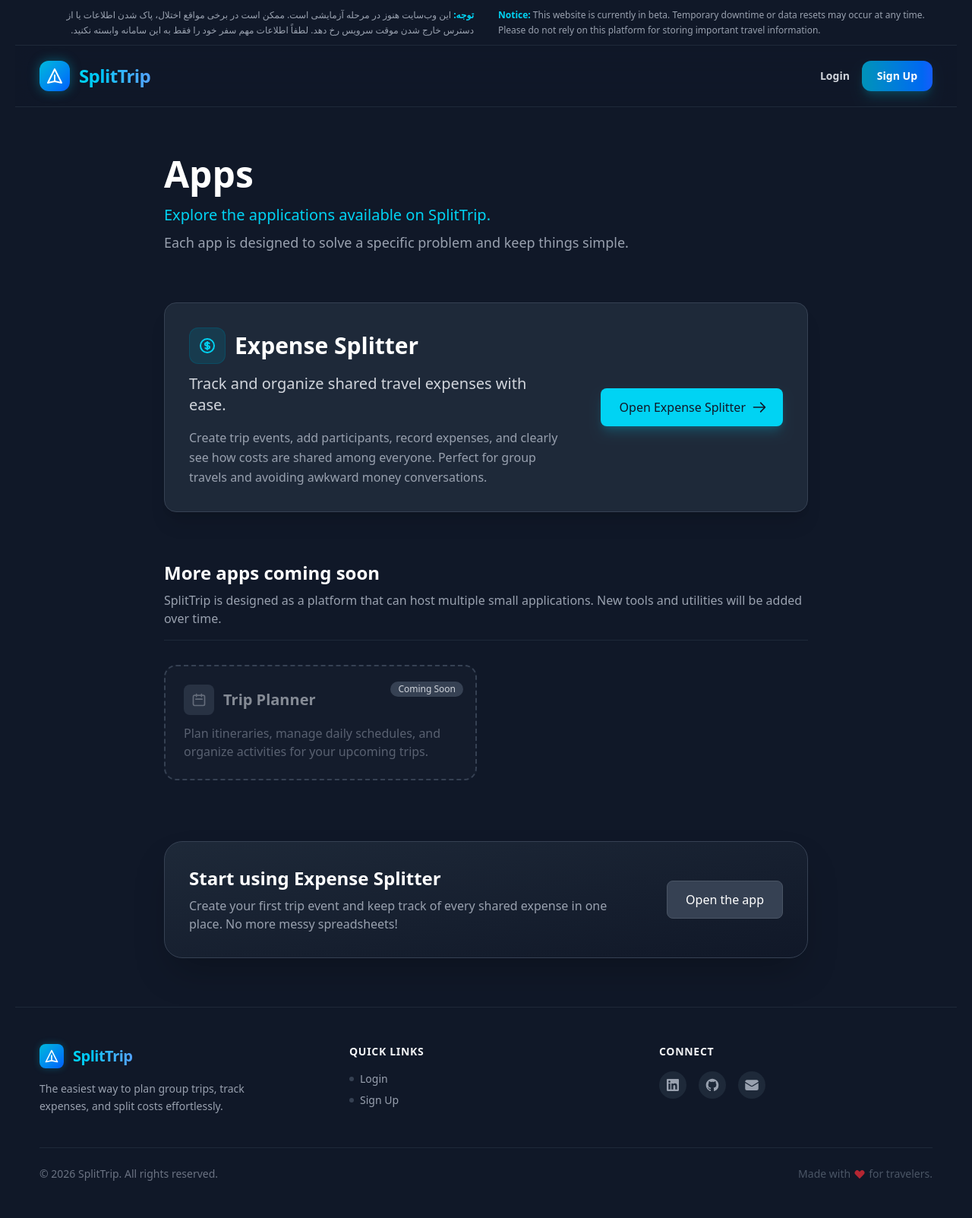
After one commit to hassan-ahmadi-jo/split-trip, a Django app: page /apps/ in a window 1280 px wide. The commit adds this page. Shown: the whole page at 76% size. Run offline with Django 5.2, Linux system fonts and the light colour scheme.

Commit message:
feat(core): add apps page - Create apps view and template - Register URL pattern for the apps page

```diff
--- a/SplitTrip/urls.py
+++ b/SplitTrip/urls.py
@@ -24,8 +24,8 @@ urlpatterns = [
     path('', include('core.urls')),
 
     # --- App
-    path('app/splitter/', include('events.urls.web_urls')),
-    path('app/splitter/events/<str:event_code>/tracker/', include('expenses.urls')),
+    path('apps/splitter/', include('events.urls.web_urls')),
+    path('apps/splitter/events/<str:event_code>/tracker/', include('expenses.urls')),
 
     # --- API
     path('api/events/', include('events.urls.api_urls')),
--- /dev/null
+++ b/core/templates/core/apps.html
@@ -0,0 +1,109 @@
+{% extends 'base.html' %}
+{% load static %}
+
+{% block title %}
+  Apps |
+{% endblock %}
+
+{% block content %}
+<div class="max-w-4xl mx-auto px-6 py-16 text-gray-300">
+
+    <!-- 1. Page Header -->
+    <header class="mb-16 text-center md:text-left">
+        <h1 class="text-4xl md:text-5xl font-bold text-white mb-4">Apps</h1>
+        <p class="text-lg md:text-xl text-cyan-400 font-medium mb-2">
+            Explore the applications available on SplitTrip.
+        </p>
+        <p class="text-gray-400 text-lg leading-relaxed max-w-2xl">
+            Each app is designed to solve a specific problem and keep things simple.
+        </p>
+    </header>
+
+    <!-- 2. Active Apps Section -->
+    <section class="mb-16">
+        <!-- App Card: Expense Splitter -->
+        <div class="bg-gray-800 rounded-2xl border border-gray-700 p-8 shadow-xl hover:border-cyan-500/30 hover:shadow-cyan-900/20 transition-all duration-300 group">
+            <div class="flex flex-col md:flex-row md:items-center justify-between gap-6">
+                <div class="flex-1">
+                    <div class="flex items-center gap-3 mb-3">
+                        <!-- App Icon (Optional) -->
+                        <div class="w-12 h-12 rounded-xl bg-cyan-900/50 text-cyan-400 flex items-center justify-center border border-cyan-800/50">
+                            <svg class="w-6 h-6" fill="none" stroke="currentColor" viewBox="0 0 24 24">
+                                <path stroke-linecap="round" stroke-linejoin="round" stroke-width="2" d="M12 8c-1.657 0-3 .895-3 2s1.343 2 3 2 3 .895 3 2-1.343 2-3 2m0-8c1.11 0 2.08.402 2.599 1M12 8V7m0 1v8m0 0v1m0-1c-1.11 0-2.08-.402-2.599-1M21 12a9 9 0 11-18 0 9 9 0 0118 0z" />
+                            </svg>
+                        </div>
+                        <h2 class="text-3xl font-bold text-white">Expense Splitter</h2>
+                    </div>
+                    <p class="text-xl text-gray-300 mb-4 font-medium">
+                        Track and organize shared travel expenses with ease.
+                    </p>
+                    <p class="text-gray-400 leading-relaxed max-w-2xl">
+                        Create trip events, add participants, record expenses, and clearly see how costs are shared among everyone. Perfect for group travels and avoiding awkward money conversations.
+                    </p>
+                </div>
+
+                <div class="mt-4 md:mt-0 md:ml-6 shrink-0">
+                    <!-- Update the URL to your actual expense splitter app url -->
+                    <a href="{% url 'splitter_dashboard' %}" class="inline-flex items-center justify-center px-6 py-3 border border-transparent text-base font-medium rounded-lg text-gray-900 bg-cyan-400 hover:bg-cyan-300 shadow-lg shadow-cyan-400/20 transition-all duration-300">
+                        Open Expense Splitter
+                        <svg class="ml-2 -mr-1 w-5 h-5" fill="none" stroke="currentColor" viewBox="0 0 24 24">
+                            <path stroke-linecap="round" stroke-linejoin="round" stroke-width="2" d="M14 5l7 7m0 0l-7 7m7-7H3" />
+                        </svg>
+                    </a>
+                </div>
+            </div>
+        </div>
+    </section>
+
+    <!-- 3. Coming Soon Section -->
+    <section class="mb-20">
+        <div class="mb-8 border-b border-gray-800 pb-4">
+            <h3 class="text-2xl font-semibold text-white mb-2">More apps coming soon</h3>
+            <p class="text-gray-400">
+                SplitTrip is designed as a platform that can host multiple small applications. New tools and utilities will be added over time.
+            </p>
+        </div>
+
+        <div class="grid grid-cols-1 md:grid-cols-2 gap-6">
+            <!-- Coming Soon Card: Trip Planner -->
+            <div class="bg-gray-800/30 rounded-2xl border-2 border-dashed border-gray-700 p-6 relative overflow-hidden group">
+                <div class="absolute top-4 right-4">
+                    <span class="inline-flex items-center px-2.5 py-0.5 rounded-full text-xs font-medium bg-gray-700 text-gray-300">
+                        Coming Soon
+                    </span>
+                </div>
+                <div class="flex items-center gap-3 mb-3 opacity-60">
+                    <div class="w-10 h-10 rounded-lg bg-gray-700 flex items-center justify-center text-gray-400">
+                        <svg class="w-5 h-5" fill="none" stroke="currentColor" viewBox="0 0 24 24">
+                            <path stroke-linecap="round" stroke-linejoin="round" stroke-width="2" d="M8 7V3m8 4V3m-9 8h10M5 21h14a2 2 0 002-2V7a2 2 0 00-2-2H5a2 2 0 00-2 2v12a2 2 0 002 2z" />
+                        </svg>
+                    </div>
+                    <h4 class="text-xl font-bold text-gray-300">Trip Planner</h4>
+                </div>
+                <p class="text-gray-500 opacity-80">
+                    Plan itineraries, manage daily schedules, and organize activities for your upcoming trips.
+                </p>
+            </div>
+
+            <!-- You can add more placeholder cards here if needed -->
+        </div>
+    </section>
+
+    <!-- 4. Optional Bottom CTA -->
+    <section class="bg-gradient-to-br from-gray-800 to-gray-900 rounded-3xl border border-gray-700 p-8 text-center md:text-left flex flex-col md:flex-row items-center justify-between gap-6 shadow-2xl">
+        <div class="max-w-xl">
+            <h3 class="text-2xl font-bold text-white mb-2">Start using Expense Splitter</h3>
+            <p class="text-gray-400">
+                Create your first trip event and keep track of every shared expense in one place. No more messy spreadsheets!
+            </p>
+        </div>
+        <div class="shrink-0">
+            <!-- Update the URL to your actual expense splitter app url -->
+            <a href="{% url 'splitter_dashboard' %}" class="inline-flex items-center justify-center px-6 py-3 border border-gray-600 text-base font-medium rounded-lg text-white bg-gray-700 hover:bg-gray-600 hover:text-cyan-400 transition-all duration-300">
+                Open the app
+            </a>
+        </div>
+    </section>
+
+</div>
+{% endblock %}
--- a/core/urls.py
+++ b/core/urls.py
@@ -5,4 +5,5 @@ urlpatterns = [
     path('', views.HomeView.as_view(), name='home'),
     path('contact/', views.ContactView.as_view(), name='contact'),
     path('about/', views.AboutView.as_view(), name='about'),
+    path('apps/', views.AppsView.as_view(), name='apps'),
 ]
--- a/core/views.py
+++ b/core/views.py
@@ -32,3 +32,6 @@ class AboutView(TemplateView):
         context = super().get_context_data(**kwargs)
         context['site_settings'] = models.SiteSettings.objects.filter(is_active = True).first()
         return context
+
+class AppsView(TemplateView):
+    template_name = 'core/apps.html'
--- a/static/css/main_style.css
+++ b/static/css/main_style.css
@@ -62,6 +62,7 @@
     --container-lg: 32rem;
     --container-xl: 36rem;
     --container-2xl: 42rem;
+    --container-3xl: 48rem;
     --container-4xl: 56rem;
     --container-6xl: 72rem;
     --container-7xl: 80rem;
@@ -311,6 +312,9 @@
   .top-1\/4 {
     top: calc(1/4 * 100%);
   }
+  .top-4 {
+    top: calc(var(--spacing) * 4);
+  }
   .-right-1\.5 {
     right: calc(var(--spacing) * -1.5);
   }
@@ -479,6 +483,9 @@
   .mt-auto {
     margin-top: auto;
   }
+  .-mr-1 {
+    margin-right: calc(var(--spacing) * -1);
+  }
   .-mr-\[50vw\] {
     margin-right: calc(50vw * -1);
   }
@@ -527,6 +534,9 @@
   .mb-16 {
     margin-bottom: calc(var(--spacing) * 16);
   }
+  .mb-20 {
+    margin-bottom: calc(var(--spacing) * 20);
+  }
   .mb-30 {
     margin-bottom: calc(var(--spacing) * 30);
   }
@@ -725,6 +735,9 @@
   .max-w-2xl {
     max-width: var(--container-2xl);
   }
+  .max-w-3xl {
+    max-width: var(--container-3xl);
+  }
   .max-w-4xl {
     max-width: var(--container-4xl);
   }
@@ -745,6 +758,9 @@
   }
   .max-w-sm {
     max-width: var(--container-sm);
+  }
+  .max-w-xl {
+    max-width: var(--container-xl);
   }
   .max-w-xs {
     max-width: var(--container-xs);
@@ -810,6 +826,9 @@
   }
   .cursor-pointer {
     cursor: pointer;
+  }
+  .list-inside {
+    list-style-position: inside;
   }
   .list-disc {
     list-style-type: disc;
@@ -1076,6 +1095,12 @@
       border-color: color-mix(in oklab, var(--color-cyan-500) 30%, transparent);
     }
   }
+  .border-cyan-800\/50 {
+    border-color: color-mix(in srgb, oklch(45% 0.085 224.283) 50%, transparent);
+    @supports (color: color-mix(in lab, red, red)) {
+      border-color: color-mix(in oklab, var(--color-cyan-800) 50%, transparent);
+    }
+  }
   .border-cyan-900\/50 {
     border-color: color-mix(in srgb, oklch(39.8% 0.07 227.392) 50%, transparent);
     @supports (color: color-mix(in lab, red, red)) {
@@ -1536,6 +1561,10 @@
   }
   .from-gray-700 {
     --tw-gradient-from: var(--color-gray-700);
+    --tw-gradient-stops: var(--tw-gradient-via-stops, var(--tw-gradient-position), var(--tw-gradient-from) var(--tw-gradient-from-position), var(--tw-gradient-to) var(--tw-gradient-to-position));
+  }
+  .from-gray-800 {
+    --tw-gradient-from: var(--color-gray-800);
     --tw-gradient-stops: var(--tw-gradient-via-stops, var(--tw-gradient-position), var(--tw-gradient-from) var(--tw-gradient-from-position), var(--tw-gradient-to) var(--tw-gradient-to-position));
   }
   .from-gray-900\/20 {
@@ -1593,6 +1622,10 @@
     --tw-gradient-to: var(--color-gray-800);
     --tw-gradient-stops: var(--tw-gradient-via-stops, var(--tw-gradient-position), var(--tw-gradient-from) var(--tw-gradient-from-position), var(--tw-gradient-to) var(--tw-gradient-to-position));
   }
+  .to-gray-900 {
+    --tw-gradient-to: var(--color-gray-900);
+    --tw-gradient-stops: var(--tw-gradient-via-stops, var(--tw-gradient-position), var(--tw-gradient-from) var(--tw-gradient-from-position), var(--tw-gradient-to) var(--tw-gradient-to-position));
+  }
   .to-transparent {
     --tw-gradient-to: transparent;
     --tw-gradient-stops: var(--tw-gradient-via-stops, var(--tw-gradient-position), var(--tw-gradient-from) var(--tw-gradient-from-position), var(--tw-gradient-to) var(--tw-gradient-to-position));
@@ -1965,11 +1998,6 @@
   .underline-offset-2 {
     text-underline-offset: 2px;
   }
-  .placeholder-gray-500 {
-    &::placeholder {
-      color: var(--color-gray-500);
-    }
-  }
   .opacity-0 {
     opacity: 0%;
   }
@@ -2050,6 +2078,12 @@
   .ring-2 {
     --tw-ring-shadow: var(--tw-ring-inset,) 0 0 0 calc(2px + var(--tw-ring-offset-width)) var(--tw-ring-color, currentcolor);
     box-shadow: var(--tw-inset-shadow), var(--tw-inset-ring-shadow), var(--tw-ring-offset-shadow), var(--tw-ring-shadow), var(--tw-shadow);
+  }
+  .shadow-cyan-400\/20 {
+    --tw-shadow-color: color-mix(in srgb, oklch(78.9% 0.154 211.53) 20%, transparent);
+    @supports (color: color-mix(in lab, red, red)) {
+      --tw-shadow-color: color-mix(in oklab, color-mix(in oklab, var(--color-cyan-400) 20%, transparent) var(--tw-shadow-alpha), transparent);
+    }
   }
   .shadow-cyan-500\/20 {
     --tw-shadow-color: color-mix(in srgb, oklch(71.5% 0.143 215.221) 20%, transparent);
@@ -2320,6 +2354,16 @@
       }
     }
   }
+  .hover\:scale-110 {
+    &:hover {
+      @media (hover: hover) {
+        --tw-scale-x: 110%;
+        --tw-scale-y: 110%;
+        --tw-scale-z: 110%;
+        scale: var(--tw-scale-x) var(--tw-scale-y);
+      }
+    }
+  }
   .hover\:border-cyan-400 {
     &:hover {
       @media (hover: hover) {
@@ -2405,6 +2449,13 @@
       }
     }
   }
+  .hover\:bg-cyan-300 {
+    &:hover {
+      @media (hover: hover) {
+        background-color: var(--color-cyan-300);
+      }
+    }
+  }
   .hover\:bg-cyan-400 {
     &:hover {
       @media (hover: hover) {
@@ -2449,6 +2500,13 @@
       }
     }
   }
+  .hover\:bg-gray-600 {
+    &:hover {
+      @media (hover: hover) {
+        background-color: var(--color-gray-600);
+      }
+    }
+  }
   .hover\:bg-gray-700 {
     &:hover {
       @media (hover: hover) {
@@ -2644,6 +2702,16 @@
       }
     }
   }
+  .hover\:shadow-cyan-900\/20 {
+    &:hover {
+      @media (hover: hover) {
+        --tw-shadow-color: color-mix(in srgb, oklch(39.8% 0.07 227.392) 20%, transparent);
+        @supports (color: color-mix(in lab, red, red)) {
+          --tw-shadow-color: color-mix(in oklab, color-mix(in oklab, var(--color-cyan-900) 20%, transparent) var(--tw-shadow-alpha), transparent);
+        }
+      }
+    }
+  }
   .hover\:shadow-indigo-500\/20 {
     &:hover {
       @media (hover: hover) {
@@ -2654,11 +2722,6 @@
       }
     }
   }
-  .focus\:border-cyan-500 {
-    &:focus {
-      border-color: var(--color-cyan-500);
-    }
-  }
   .focus\:ring-2 {
     &:focus {
       --tw-ring-shadow: var(--tw-ring-inset,) 0 0 0 calc(2px + var(--tw-ring-offset-width)) var(--tw-ring-color, currentcolor);
@@ -2858,11 +2921,21 @@
       margin-inline: auto;
     }
   }
+  .md\:mt-0 {
+    @media (width >= 48rem) {
+      margin-top: calc(var(--spacing) * 0);
+    }
+  }
   .md\:mt-5 {
     @media (width >= 48rem) {
       margin-top: calc(var(--spacing) * 5);
     }
   }
+  .md\:ml-6 {
+    @media (width >= 48rem) {
+      margin-left: calc(var(--spacing) * 6);
+    }
+  }
   .md\:\!flex {
     @media (width >= 48rem) {
       display: flex !important;
@@ -2886,12 +2959,28 @@
   .md\:flex-row {
     @media (width >= 48rem) {
       flex-direction: row;
+    }
+  }
+  .md\:items-center {
+    @media (width >= 48rem) {
+      align-items: center;
+    }
+  }
+  .md\:text-left {
+    @media (width >= 48rem) {
+      text-align: left;
     }
   }
   .md\:text-4xl {
     @media (width >= 48rem) {
       font-size: var(--text-4xl);
       line-height: var(--tw-leading, var(--text-4xl--line-height));
+    }
+  }
+  .md\:text-5xl {
+    @media (width >= 48rem) {
+      font-size: var(--text-5xl);
+      line-height: var(--tw-leading, var(--text-5xl--line-height));
     }
   }
   .md\:text-6xl {
```
